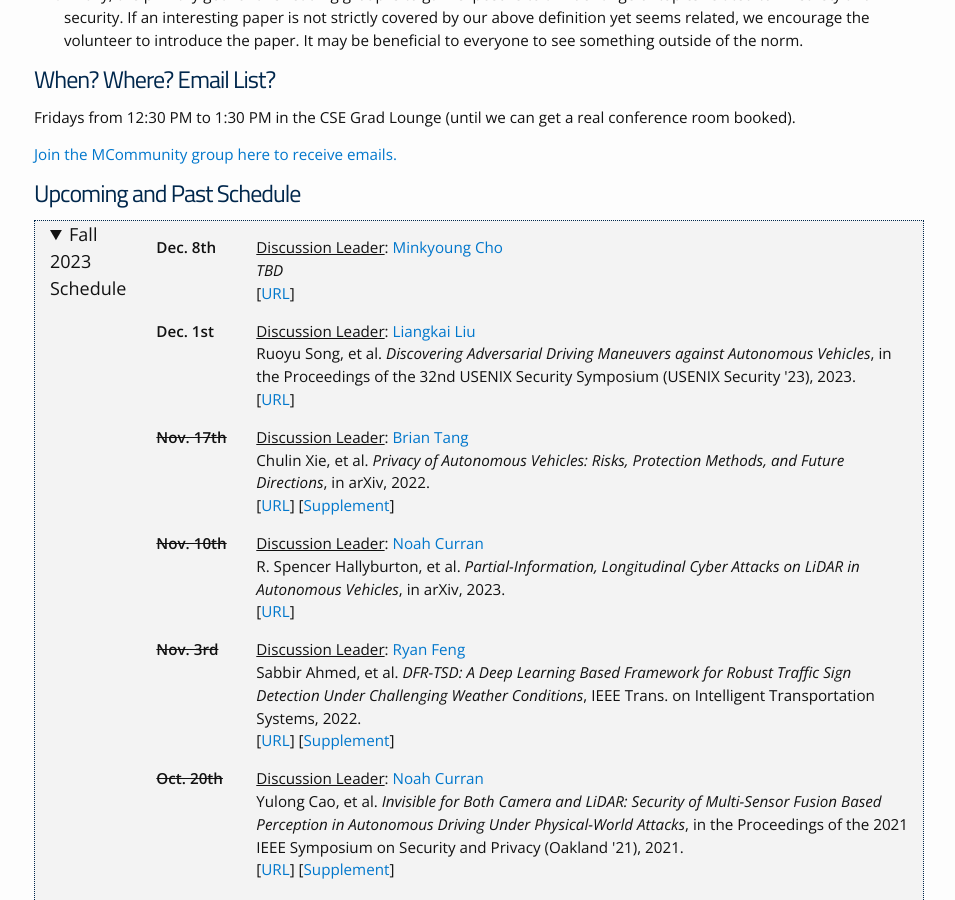
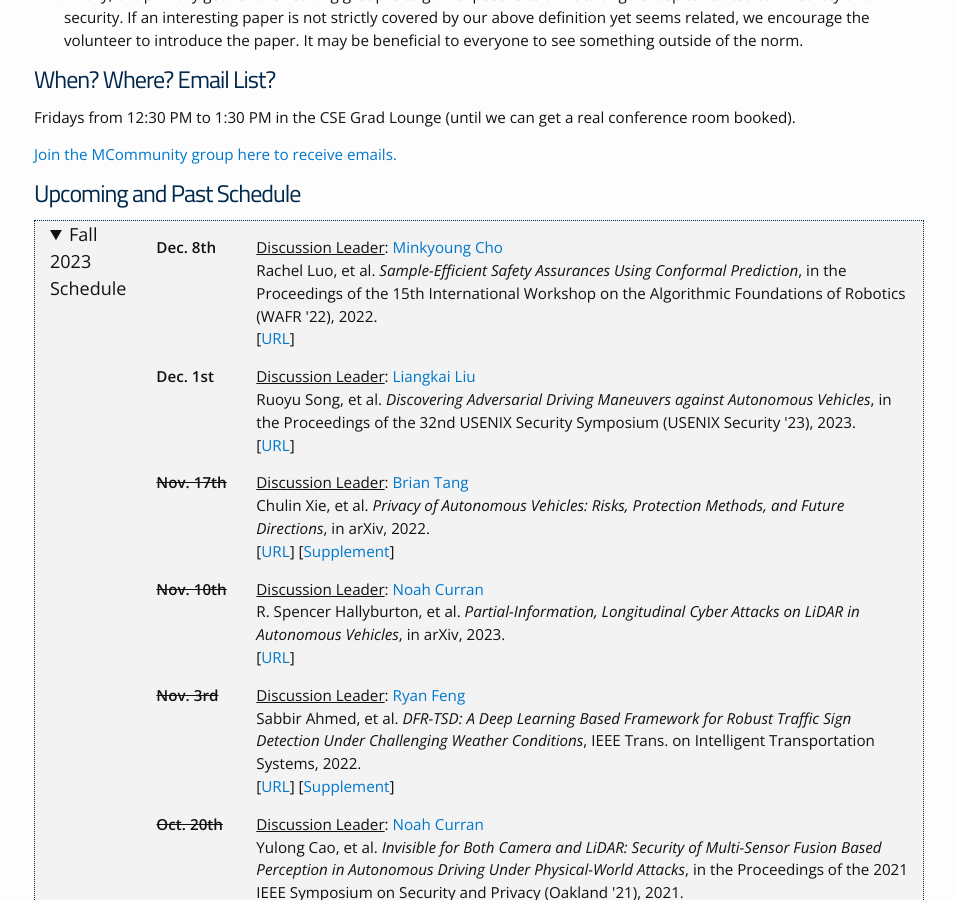
Before and after one commit to noah-curran/noah-curran.github.io, a Jekyll site: the page built from av-safe-sec.md, in a window 1280 px wide and 900 px high, scrolled down 1452 px. Shown: the whole window, without its empty margins (161-1116 px from the left). Built offline with Jekyll 4.4.1, drawn with Linux system fonts in a browser that asks for light colours.

Commit message:
add this week's paper

```diff
--- a/av-safe-sec.md
+++ b/av-safe-sec.md
@@ -59,7 +59,7 @@ Come to one of our meetings -->
 <details open class="details-box">
     <summary>Fall 2023 Schedule</summary>
 
-    {% include readinggroupevent.html date="Dec. 8th" volunteer="Minkyoung Cho" volunteer_url="https://minkyoungcho.github.io/" authors="" title="TBD" pubvenue="" year="" url="" %}
+    {% include readinggroupevent.html date="Dec. 8th" volunteer="Minkyoung Cho" volunteer_url="https://minkyoungcho.github.io/" authors="Rachel Luo, et al" title="Sample-Efficient Safety Assurances Using Conformal Prediction" pubvenue="in the Proceedings of the 15th International Workshop on the Algorithmic Foundations of Robotics (WAFR '22)" year="2022" url="https://arxiv.org/abs/2109.14082" %}
     {% include readinggroupevent.html date="Dec. 1st" volunteer="Liangkai Liu" volunteer_url="https://sites.google.com/view/liangkai/home" authors="Ruoyu Song, et al" title="Discovering Adversarial Driving Maneuvers against Autonomous Vehicles" pubvenue="in the Proceedings of the 32nd USENIX Security Symposium (USENIX Security '23)" year="2023" url="https://www.usenix.org/conference/usenixsecurity23/presentation/song" %}
     {% include readinggroupeventpast.html date="Nov. 17th" volunteer="Brian Tang" volunteer_url="https://www.bjaytang.com/" authors="Chulin Xie, et al" title="Privacy of Autonomous Vehicles: Risks, Protection Methods, and Future Directions" pubvenue="in arXiv" year="2022" url="https://arxiv.org/abs/2209.04022" supp="https://docs.google.com/document/d/1J35PLzKezfKenFR1Joyi_CBfntHNmA5x9-nSu8WfRVM/edit#heading=h.x82vtn1j0arq" %}
     {% include readinggroupeventpast.html date="Nov. 10th" volunteer="Noah Curran" volunteer_url="https://ntcurran.com" authors="R. Spencer Hallyburton, et al" title="Partial-Information, Longitudinal Cyber Attacks on LiDAR in Autonomous Vehicles" pubvenue="in arXiv" year="2023" url="https://arxiv.org/pdf/2303.03470.pdf" %}
```
